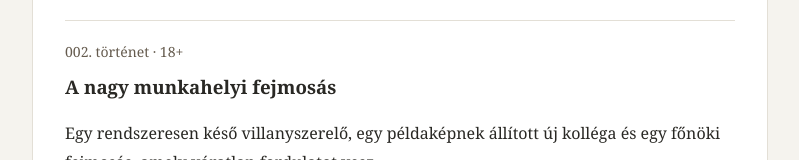
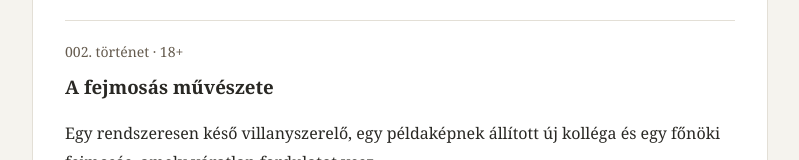
Before and after one commit to mythingreal/mythingreal-site, a plain HTML site: page index.html in a window 1280 px wide. Shown: the part 1690-1850 px from the top of the page, without its empty margins (240-1039 px from the left). Drawn offline with Linux system fonts and the light colour scheme.

Commit message:
Update index.html

```diff
--- a/index.html
+++ b/index.html
@@ -233,7 +233,7 @@
 <section class="story-entry"
     data-search="Én legalább tudok köszönni késés munkahely főnök kolléga építkezés fejmosás kávé humor önkritika">
     <div class="story-number">002. történet · 18+</div>
-    <h3>A nagy munkahelyi fejmosás</h3>
+    <h3>A fejmosás művészete</h3>
     <p>
         Egy rendszeresen késő villanyszerelő,
     egy példaképnek állított új kolléga
```
